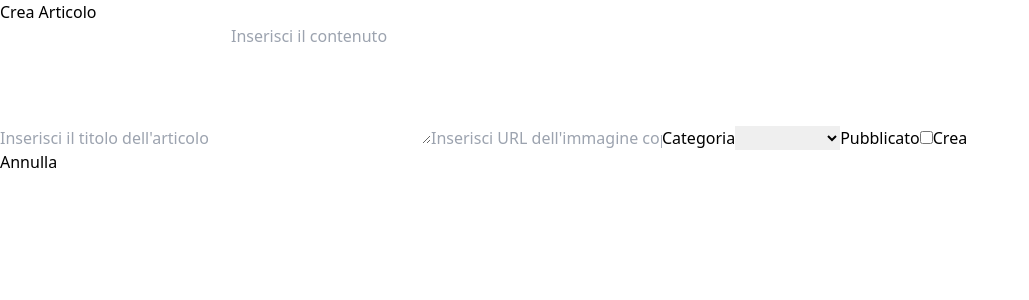
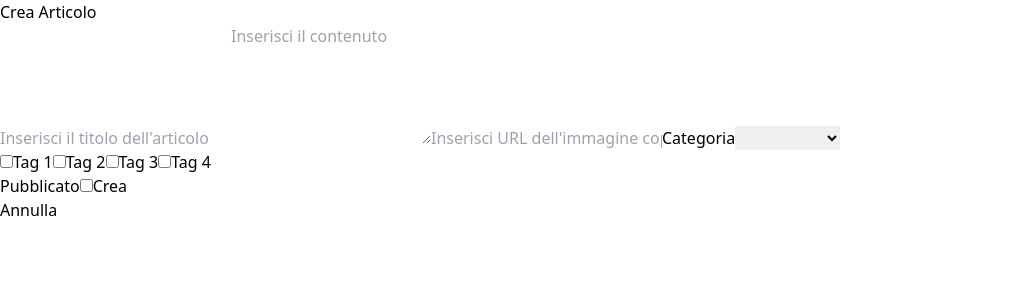
Before and after one commit to silviosalza/react-blog-api, a React (Vite) app: page / in a window 1280 px wide. Shown: the top 300 px of the page, without its empty margins (0-1029 px from the left). Built offline with nearby package versions, Linux system fonts and the light colour scheme.

Commit message:
minor fixes

```diff
--- a/src/App.jsx
+++ b/src/App.jsx
@@ -143,6 +143,25 @@ function App() {
               <option value="Letteratura">Letteratura</option>
             </select>
 
+            <div className="flex gap-5">
+              <label className="block font-bold">
+                <input className="mr-3" type="checkbox" value="1" />
+                Tag 1
+              </label>
+              <label className="block font-bold">
+                <input className="mr-3" type="checkbox" value="2" />
+                Tag 2
+              </label>
+              <label className="block font-bold">
+                <input className="mr-3" type="checkbox" value="3" />
+                Tag 3
+              </label>
+              <label className="block font-bold">
+                <input className="mr-3" type="checkbox" value="4" />
+                Tag 4
+              </label>
+            </div>
+
             <label className="font-bold" htmlFor="published">
               Pubblicato
             </label>
```
